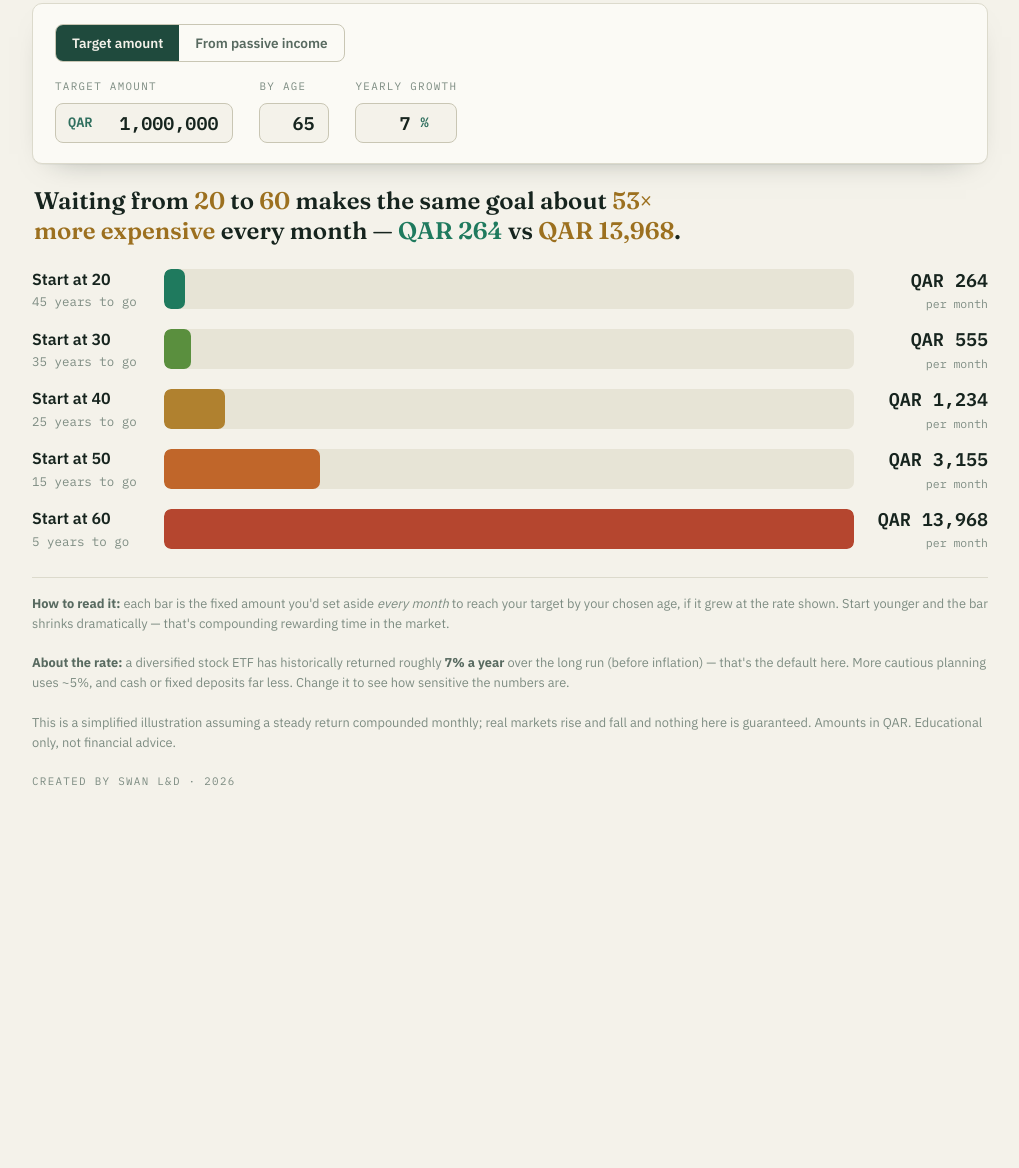
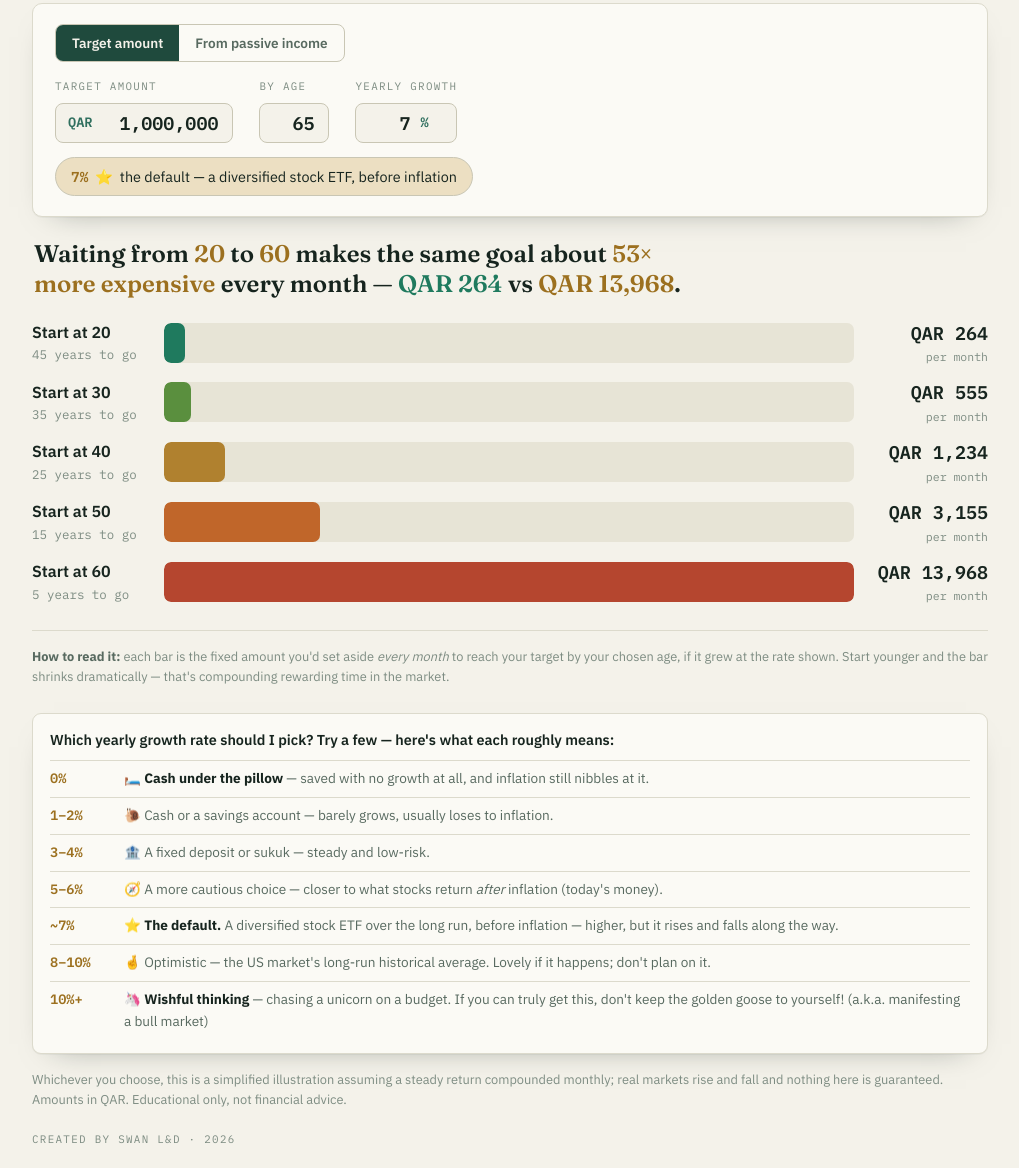
Before and after one commit to swanlnd/wfpd-tools, a plain HTML site: page startearly.html in a window 1280 px wide. Shown: the part 221-1389 px from the top of the page, without its empty margins (130-1149 px from the left). Before the commit the page ends 1032 px from the top, so only its background shows below. Drawn offline with Linux system fonts and the light colour scheme.

Commit message:
Add files via upload

```diff
--- a/startearly.html
+++ b/startearly.html
@@ -71,6 +71,15 @@
   .note b{color:var(--muted);}
   .credit{font-family:"IBM Plex Mono",monospace;font-size:.68rem;letter-spacing:.12em;text-transform:uppercase;color:var(--faint);margin-top:16px;}
   .foot{margin-top:8px;}
+  .rateguide{margin-top:14px;border:1px solid var(--line);border-radius:9px;padding:14px 17px;background:var(--card);box-shadow:var(--shadow);}
+  .rg-title{font-weight:600;font-size:.9rem;margin-bottom:9px;color:var(--ink);}
+  .rg{display:grid;grid-template-columns:62px 1fr;gap:2px 12px;padding:7px 0;border-top:1px solid var(--line);font-size:.85rem;align-items:baseline;}
+  .ratelabel{display:inline-block;margin-top:14px;background:var(--brass-soft);border:1px solid var(--line-strong);border-radius:100px;padding:7px 15px;font-size:.9rem;color:var(--ink);}
+  .ratelabel b{color:var(--brass);font-family:"IBM Plex Mono",monospace;}
+  .rg:first-of-type{border-top:0;}
+  .rg .r{font-family:"IBM Plex Mono",monospace;color:var(--brass);font-weight:600;}
+  .rg .d{color:var(--muted);}
+  .rg .d b{color:var(--ink);}
 
   @media (max-width:560px){
     header.top{padding:26px 22px;}
@@ -125,6 +134,7 @@
       </div>
     </div>
     <div class="targetline" id="targetLine" style="display:none;">→ That means a target of about <b id="tlAmt">—</b> invested.</div>
+    <div class="ratelabel" id="rateLabel">—</div>
   </div>
 
   <p class="headline" id="headline">—</p>
@@ -132,9 +142,20 @@
   <div class="rows" id="rows"></div>
 
   <p class="note">
-    <b>How to read it:</b> each bar is the fixed amount you'd set aside <em>every month</em> to reach your target by your chosen age, if it grew at the rate shown. Start younger and the bar shrinks dramatically — that's compounding rewarding time in the market. <br><br>
-    <b>About the rate:</b> a diversified stock ETF has historically returned roughly <b>7% a year</b> over the long run (before inflation) — that's the default here. More cautious planning uses ~5%, and cash or fixed deposits far less. Change it to see how sensitive the numbers are.<br><br>
-    This is a simplified illustration assuming a steady return compounded monthly; real markets rise and fall and nothing here is guaranteed. Amounts in QAR. Educational only, not financial advice.
+    <b>How to read it:</b> each bar is the fixed amount you'd set aside <em>every month</em> to reach your target by your chosen age, if it grew at the rate shown. Start younger and the bar shrinks dramatically — that's compounding rewarding time in the market.
+  </p>
+  <div class="rateguide">
+    <div class="rg-title">Which yearly growth rate should I pick? Try a few — here's what each roughly means:</div>
+    <div class="rg"><span class="r">0%</span><span class="d">🛏️ <b>Cash under the pillow</b> — saved with no growth at all, and inflation still nibbles at it.</span></div>
+    <div class="rg"><span class="r">1–2%</span><span class="d">🐌 Cash or a savings account — barely grows, usually loses to inflation.</span></div>
+    <div class="rg"><span class="r">3–4%</span><span class="d">🏦 A fixed deposit or sukuk — steady and low-risk.</span></div>
+    <div class="rg"><span class="r">5–6%</span><span class="d">🧭 A more cautious choice — closer to what stocks return <em>after</em> inflation (today's money).</span></div>
+    <div class="rg"><span class="r">~7%</span><span class="d">⭐ <b>The default.</b> A diversified stock ETF over the long run, before inflation — higher, but it rises and falls along the way.</span></div>
+    <div class="rg"><span class="r">8–10%</span><span class="d">🤞 Optimistic — the US market's long-run historical average. Lovely if it happens; don't plan on it.</span></div>
+    <div class="rg"><span class="r">10%+</span><span class="d">🦄 <b>Wishful thinking</b> — chasing a unicorn on a budget. If you can truly get this, don't keep the golden goose to yourself! (a.k.a. manifesting a bull market)</span></div>
+  </div>
+  <p class="note" style="margin-top:16px;padding-top:0;border-top:0;">
+    Whichever you choose, this is a simplified illustration assuming a steady return compounded monthly; real markets rise and fall and nothing here is guaranteed. Amounts in QAR. Educational only, not financial advice.
   </p>
   <div class="credit foot">Created by SWAN L&amp;D · 2026</div>
 </div>
@@ -154,10 +175,21 @@
     return fv*i/(Math.pow(1+i,months)-1);
   }
   function effTarget(){ return S.mode==="amount" ? S.target : (S.wr>0 ? S.income*12/(S.wr/100) : 0); }
+  function rateInfo(r){
+    if(r<1) return {e:"🛏️", t:"cash under the pillow — no growth at all"};
+    if(r<3) return {e:"🐌", t:"basic savings — barely grows, loses to inflation"};
+    if(r<5) return {e:"🏦", t:"fixed deposit or sukuk — steady, low-risk"};
+    if(r<7) return {e:"🧭", t:"a cautious choice — roughly after-inflation returns"};
+    if(r<8) return {e:"⭐", t:"the default — a diversified stock ETF, before inflation"};
+    if(r<=10) return {e:"🤞", t:"optimistic — the US market's historical average"};
+    return {e:"🦄", t:"wishful thinking — chasing a unicorn on a budget"};
+  }
 
   function render(){
     var TG=effTarget();
     if(S.mode==="income") $("tlAmt").textContent="QAR "+fmt(TG);
+    var ri=rateInfo(S.rate);
+    $("rateLabel").innerHTML='<b>'+S.rate+'%</b> &nbsp;'+ri.e+' &nbsp;'+ri.t;
     var rows=$("rows"); rows.innerHTML="";
     var ages=START_AGES.filter(function(a){return a < S.goal;});
     var data=ages.map(function(a,idx){
```
Also changed, not shown: index.html (+7 -7 lines).
